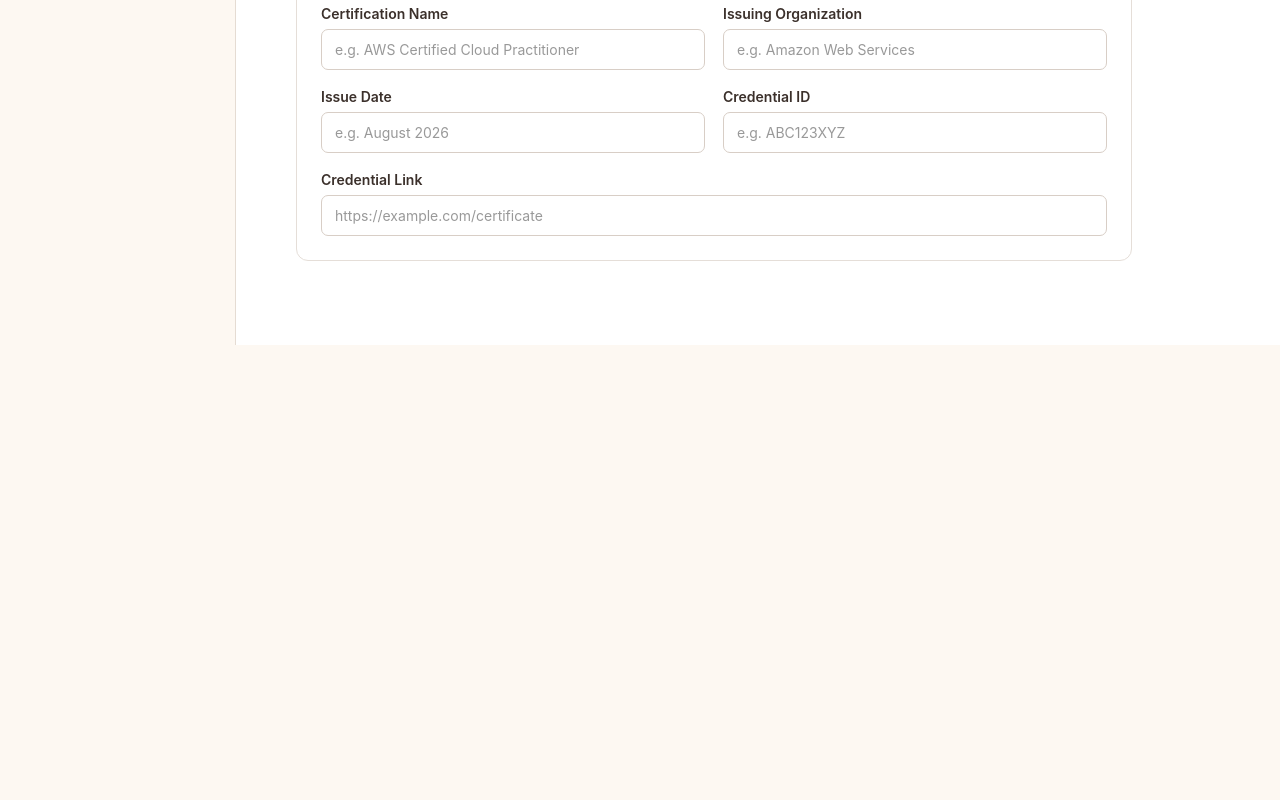
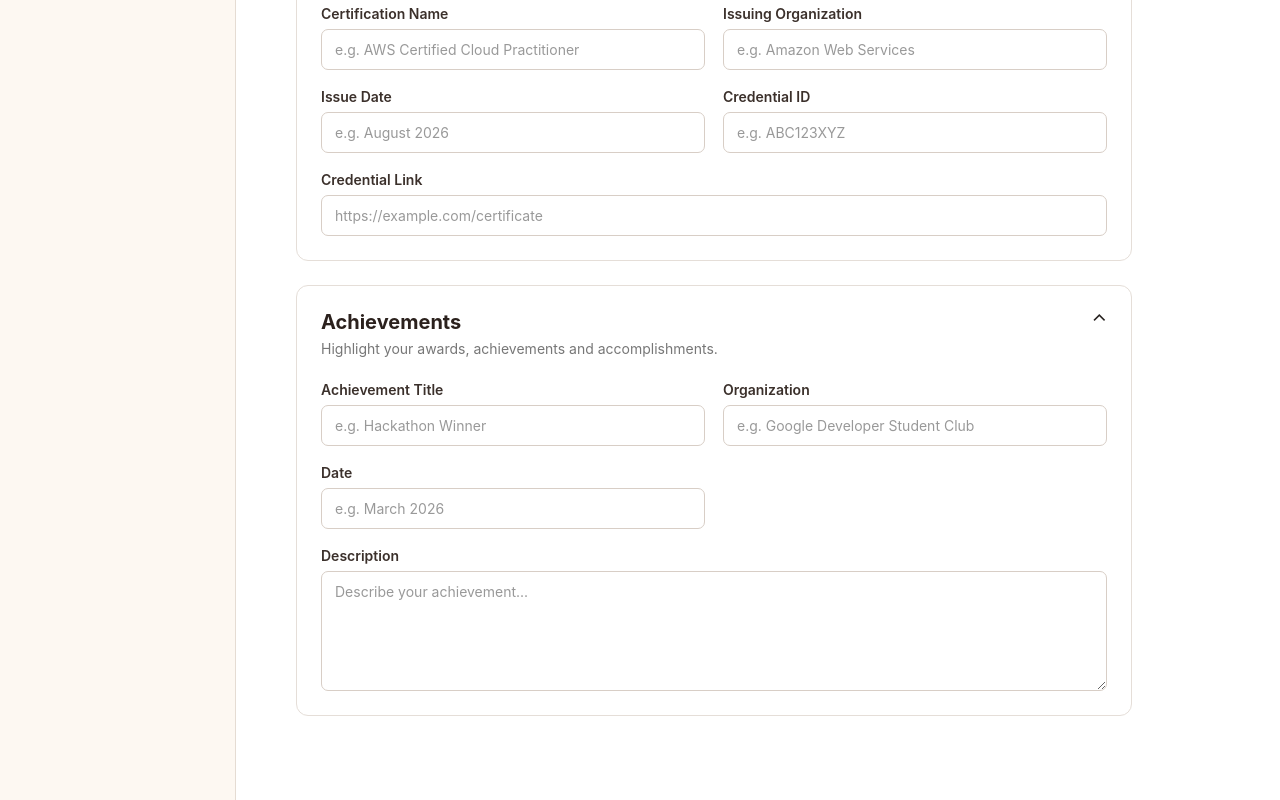
Before and after one commit to aliya-khan750/ResumeBuilder, a React (Vite) app in the folder client/: page / in a window 1280 px wide. Shown: the part 2725-3525 px from the top of the page. Before the commit the page ends 3070 px from the top, so only its background shows below. Built offline with nearby package versions, Linux system fonts and the light colour scheme.

Commit message:
Add achievements section to resume editor

```diff
--- /dev/null
+++ b/client/src/components/AchievementsSection.jsx
@@ -0,0 +1,54 @@
+function AchievementsSection() {
+  return (
+    <div className="editor-section">
+
+      <div className="section-title">
+        <div>
+          <h3>Achievements</h3>
+          <p>Highlight your awards, achievements and accomplishments.</p>
+        </div>
+
+        <span>⌃</span>
+      </div>
+
+      <div className="form-grid">
+
+        <div className="form-group">
+          <label>Achievement Title</label>
+          <input
+            type="text"
+            placeholder="e.g. Hackathon Winner"
+          />
+        </div>
+
+        <div className="form-group">
+          <label>Organization</label>
+          <input
+            type="text"
+            placeholder="e.g. Google Developer Student Club"
+          />
+        </div>
+
+        <div className="form-group">
+          <label>Date</label>
+          <input
+            type="text"
+            placeholder="e.g. March 2026"
+          />
+        </div>
+
+        <div className="form-group full-width">
+          <label>Description</label>
+          <textarea
+            rows="4"
+            placeholder="Describe your achievement..."
+          ></textarea>
+        </div>
+
+      </div>
+
+    </div>
+  );
+}
+
+export default AchievementsSection;
--- a/client/src/components/EditorPanel.jsx
+++ b/client/src/components/EditorPanel.jsx
@@ -4,6 +4,7 @@ import EducationSection from "./EducationSection";
 import SkillsSection from "./SkillsSection";
 import ProjectsSection from "./ProjectsSection";
 import CertificationsSection from "./CertificationsSection";
+import AchievementsSection from "./AchievementsSection";
 
 function EditorPanel() {
   return (
@@ -119,6 +120,9 @@ function EditorPanel() {
       {/* Certifications Section */}
 <CertificationsSection />
 
+{/* Achievements Section */}
+<AchievementsSection />
+
     </section>
   );
 }
```
